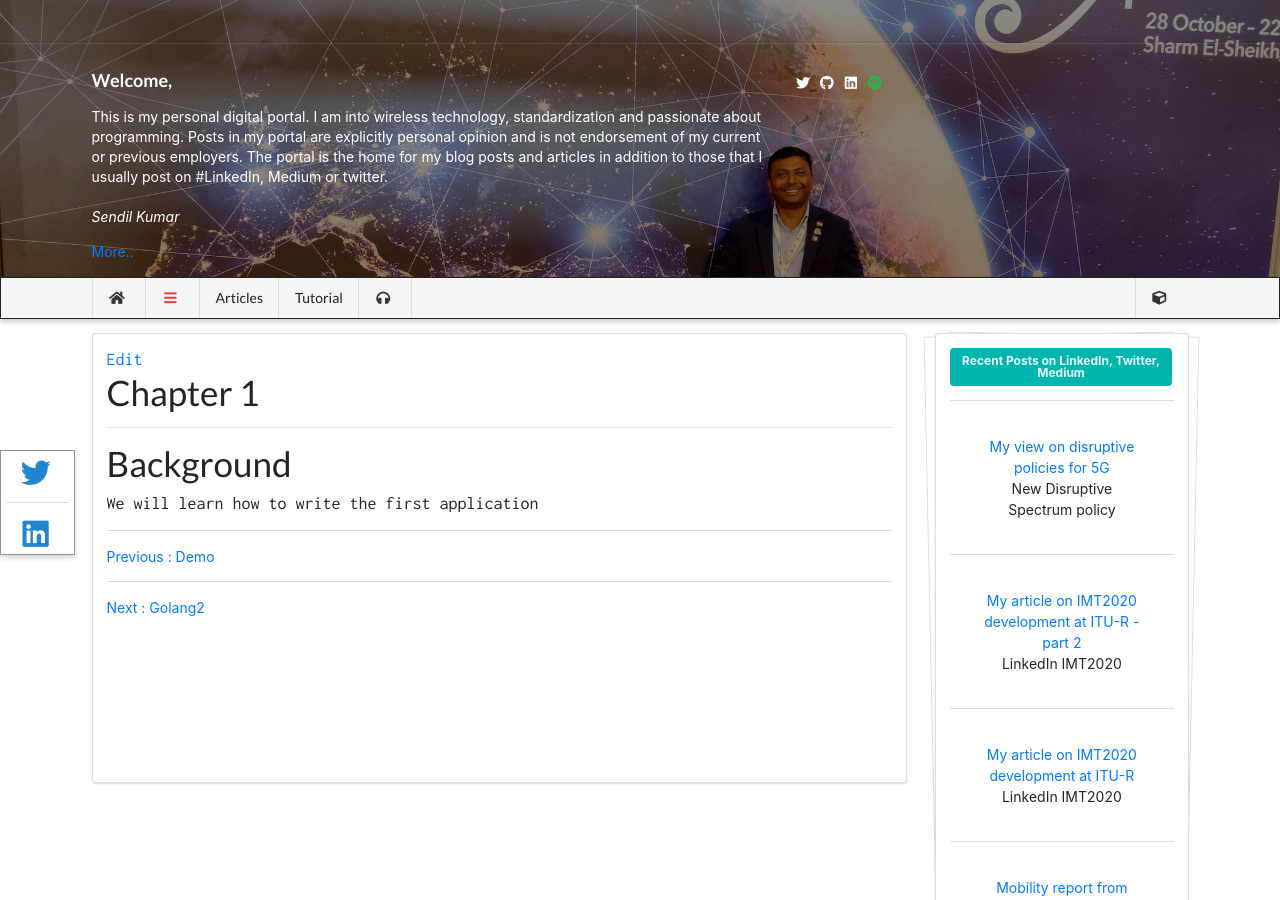
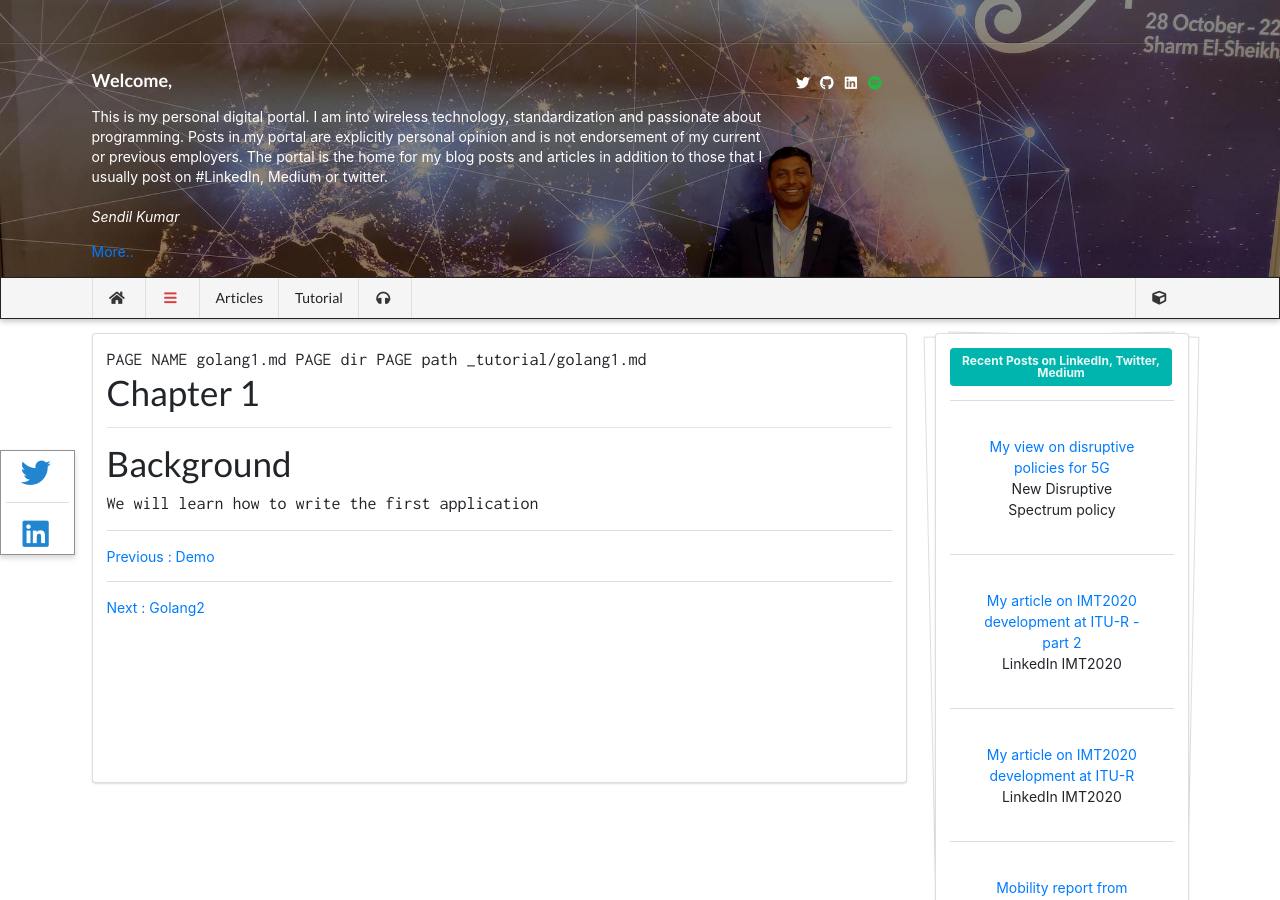
Before and after one commit to wiless/wiless.github.io, a Jekyll site: the page built from _tutorial/golang1.md, in a window 1280 px wide and 900 px high. Built offline with Jekyll 4.4.1, drawn with Linux system fonts in a browser that asks for light colours; nearby versions of some CDN libraries; some web fonts are replaced; comment, search, counter and statistics services are not loaded; a style sheet for code colours, icons or effects is not loaded.

Commit message:
Update article.html

```diff
--- a/_layouts/article.html
+++ b/_layouts/article.html
@@ -14,7 +14,11 @@
                 <div class="ui segment" style="min-height:50vh" >
                     {% include socialbar.html %}
                              <div class="contentfont">
-                                 <a href="https://github.com/wiless/wiless.github.io/edit/master/_{{page.name}}">Edit</a>
+                                 PAGE NAME {{page.name}}
+                                 PAGE dir {{page.dir}}
+                                 PAGE path {{page.path}}
+
+                                     <br>
                                 {{content}}
                             </div>
 <div class="ui divider"></div>
```
